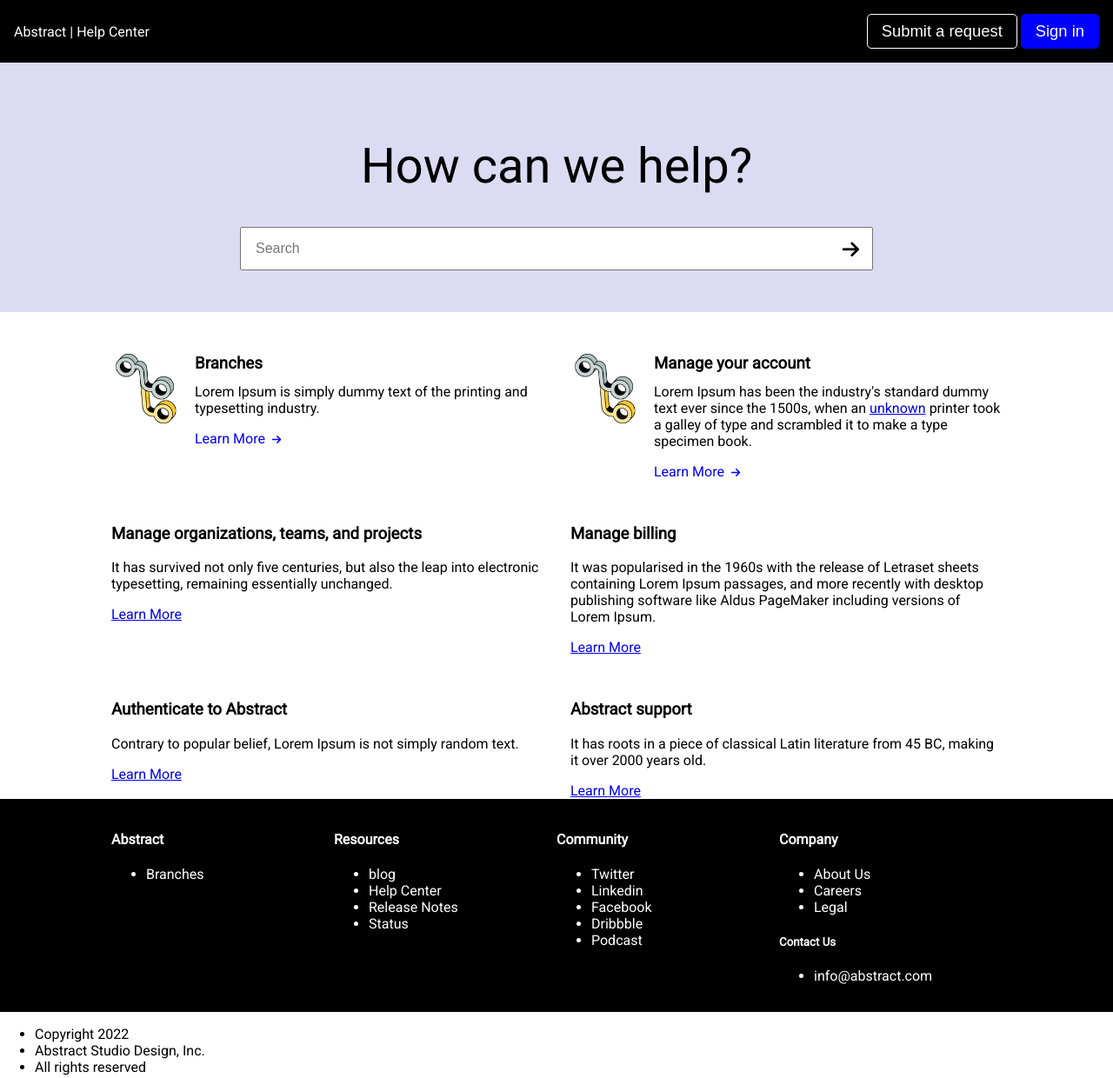
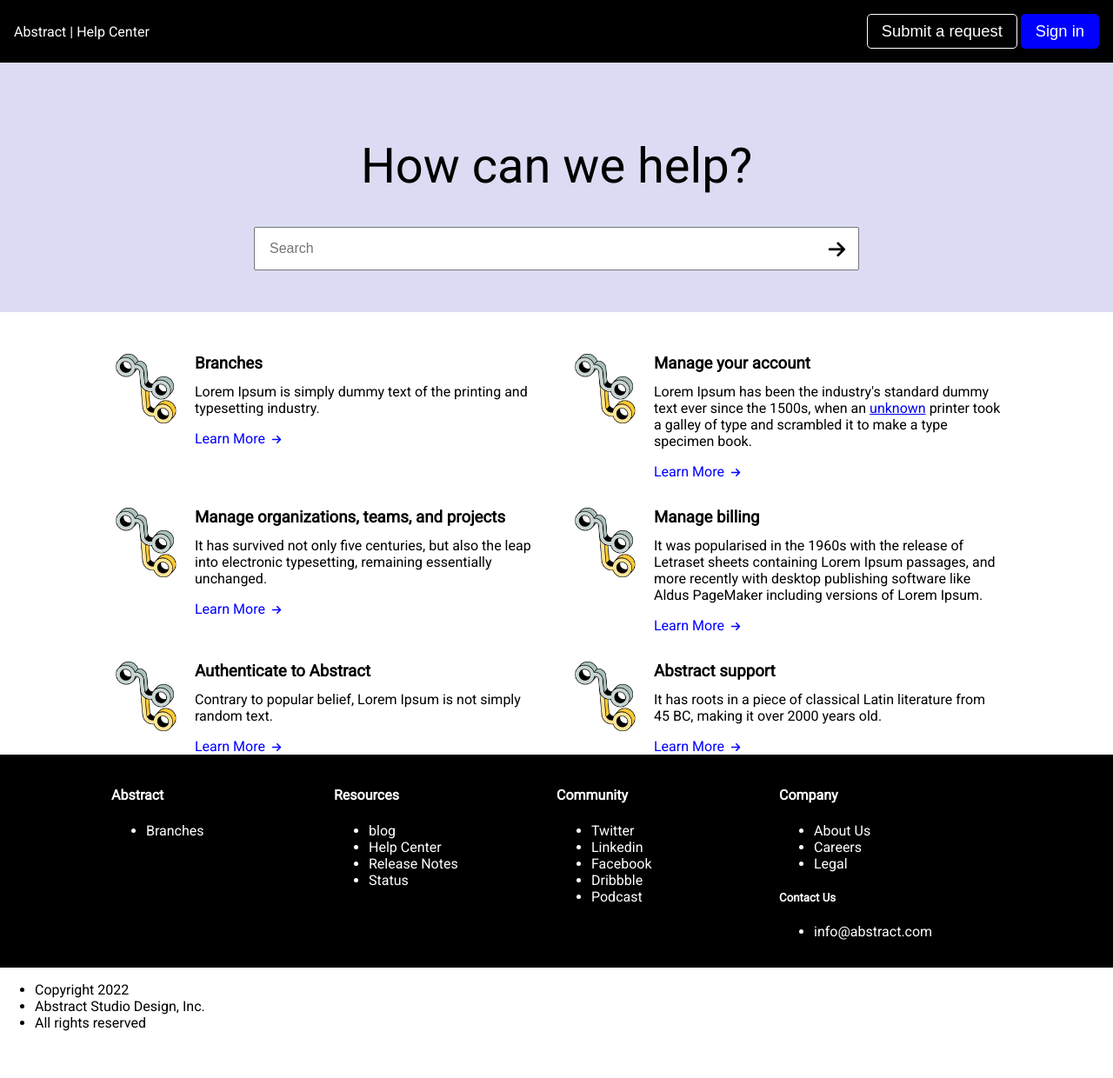
Before and after one commit to reindeer-7/wd-practice, a plain HTML site: page index.html in a window 1280 px wide. Shown: the whole page at 87% size. After the commit the page ends 1202 px from the top, so only its background shows below. Drawn offline with Linux system fonts and the light colour scheme.

Commit message:
Add responsive styles.

```diff
--- a/css/base.css
+++ b/css/base.css
@@ -1,3 +1,30 @@
+body {
+  font-family: 'Roboto', sans-serif;
+  margin: 0;
+}
+
+.header {
+  background-color: black;
+  color: white;
+
+  display: flex;
+  justify-content: space-between;
+  padding: 1rem;
+  align-items: center;
+}
+
+.header__actions {
+  display: none;
+}
+
+/** 48rem 768px */
+@media screen and (min-width: 48rem) {
+  .header__actions {
+    display: block;
+  }
+}
+
+/** Search section styles. */
 .search-section {
   background-color: #dbdcf3;
   padding-top: 3rem;
@@ -5,9 +32,35 @@
 }
 
 .search-section__container {
-  width: 728px;
+  width: 100%;
   margin: 0 auto;
   text-align: center;
+  padding-left: 1rem;
+  padding-right: 1rem;
+  box-sizing: border-box;
+}
+
+@media screen and (min-width: 48rem) {
+  .search-section__title {
+    font-size: 2.5rem;
+  }
+}
+
+.search-section__title {
+  font-size: 1.5rem;
+  font-weight: 400;
+}
+
+@media screen and (min-width: 48rem) {
+  .search-section__container {
+    width: 728px;
+  }
+}
+
+@media screen and (min-width: 64rem) {
+  .search-section__title {
+    font-size: 3.5rem;
+  }
 }
 
 .search-section__form {
@@ -37,10 +90,6 @@
   color: blue;
 }
 
-.heading-1 {
-  font-size: 3.5rem;
-  font-weight: 400;
-}
 
 .services {
   display: grid;
@@ -88,3 +137,45 @@
   width: 80px;
   height: 80px;
 }
+
+/** Button styles. */
+.btn {
+  border-radius: 5px;
+  padding: 0.5rem 1rem;
+  font-size: 1.15rem;
+  cursor: pointer;
+}
+
+.btn:hover {
+  opacity: 0.75;
+}
+
+.btn--secondary {
+  background-color: black;
+  color: white;
+  border: 1px solid white;
+}
+
+.btn--primary {
+  background-color: blue;
+  color: white;
+  border: 1px solid blue;
+}
+
+
+footer {
+  background-color: #000000;
+  padding-top: 1rem;
+  padding-bottom: 1rem;
+}
+
+.footer__container {
+  color: white;
+
+  display: grid;
+  grid-template-columns: 1fr 1fr 1fr 1fr;
+
+  width: 1024px;
+  margin-left: auto;
+  margin-right: auto;
+}
--- a/index.html
+++ b/index.html
@@ -5,75 +5,16 @@
     <style>
       @import url('https://fonts.googleapis.com/css2?family=Cookie&family=Roboto&display=swap');
     </style>
-    <style>
-      body {
-        font-family: 'Roboto', sans-serif;
-        margin: 0;
-      }
-
-      .header {
-        background-color: black;
-        color: white;
-
-        display: flex;
-        justify-content: space-between;
-        padding: 1rem;
-        align-items: center;
-      }
-
-      footer {
-        background-color: #000000;
-        padding-top: 1rem;
-        padding-bottom: 1rem;
-      }
-
-      .footer__container {
-        color: white;
-
-        display: grid;
-        grid-template-columns: 1fr 1fr 1fr 1fr;
-
-        width: 1024px;
-        margin-left: auto;
-        margin-right: auto;
-      }
-    </style>
-
-    <style>
-      .btn {
-        border-radius: 5px;
-        padding: 0.5rem 1rem;
-        font-size: 1.15rem;
-        cursor: pointer;
-      }
-
-      .btn:hover {
-        opacity: 0.75;
-      }
-
-      .btn--secondary {
-        background-color: black;
-        color: white;
-        border: 1px solid white;
-      }
-
-      .btn--primary {
-        background-color: blue;
-        color: white;
-        border: 1px solid blue;
-      }
-    </style>
-
     <link rel="stylesheet" href="/css/base.css" media="screen">
-
     <script src="https://kit.fontawesome.com/3e291ddc30.js" crossorigin="anonymous"></script>
+    <meta name="viewport" content="width=device-width, initial-scale=1" />
   </head>
 
   <body>
     <div class="header">
       Abstract | Help Center
 
-      <div>
+      <div class="header__actions">
         <button class="btn btn--secondary">Submit a request</button>
         <button class="btn btn--primary">Sign in</button>
       </div>
@@ -81,7 +22,7 @@
 
     <div class="search-section">
       <div class="search-section__container">
-        <h1 class="heading-1">How can we help?</h1>
+        <h1 class="search-section__title">How can we help?</h1>
         <form class="search-section__form" action="/search" method="get">
           <input
             class="search-section__input"
@@ -127,16 +68,23 @@
         </div>
       </div>
 
-      <div>
+      <div class="card">
+        <img class="card__image" src="/assets/image-1.png" />
+        <div class="card__content">
           <h3>Manage organizations, teams, and projects</h3>
           <p>
             It has survived not only five centuries, but also the leap into
             electronic typesetting, remaining essentially unchanged.
           </p>
-        <a href="#" target="_blank"> Learn More </a>
+          <a class="card__link" href="#" target="_blank">
+            Learn More <i class="fa-solid fa-arrow-right"></i>
+          </a>
+        </div>
       </div>
 
-      <div>
+      <div class="card">
+        <img class="card__image" src="/assets/image-1.png" />
+        <div class="card__content">
           <h3>Manage billing</h3>
           <p>
             It was popularised in the 1960s with the release of Letraset sheets
@@ -144,24 +92,37 @@
             publishing software like Aldus PageMaker including versions of Lorem
             Ipsum.
           </p>
-        <a href="#" target="_blank"> Learn More </a>
+          <a class="card__link" href="#" target="_blank">
+            Learn More <i class="fa-solid fa-arrow-right"></i>
+          </a>
+        </div>
       </div>
 
-      <div>
+      <div class="card">
+        <img class="card__image" src="/assets/image-1.png" />
+        <div class="card__content">
           <h3>Authenticate to Abstract</h3>
           <p>
             Contrary to popular belief, Lorem Ipsum is not simply random text.
           </p>
-        <a href="#" target="_blank"> Learn More </a>
+          <a class="card__link" href="#" target="_blank">
+            Learn More <i class="fa-solid fa-arrow-right"></i>
+          </a>
+        </div>
       </div>
 
-      <div>
+      <div class="card">
+        <img class="card__image" src="/assets/image-1.png" />
+        <div class="card__content">
           <h3>Abstract support</h3>
           <p>
             It has roots in a piece of classical Latin literature from 45 BC,
             making it over 2000 years old.
           </p>
-        <a href="#" target="_blank"> Learn More </a>
+          <a class="card__link" href="#" target="_blank">
+            Learn More <i class="fa-solid fa-arrow-right"></i>
+          </a>
+        </div>
       </div>
     </div>
 
```
Lines whose indentation alone changed are shown as unchanged.
